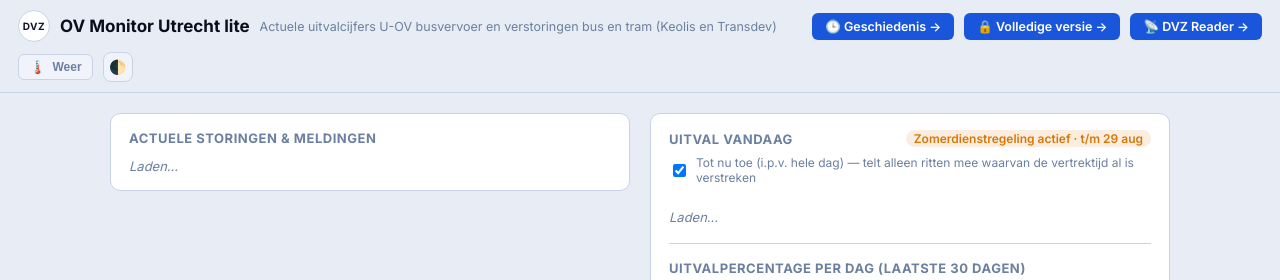
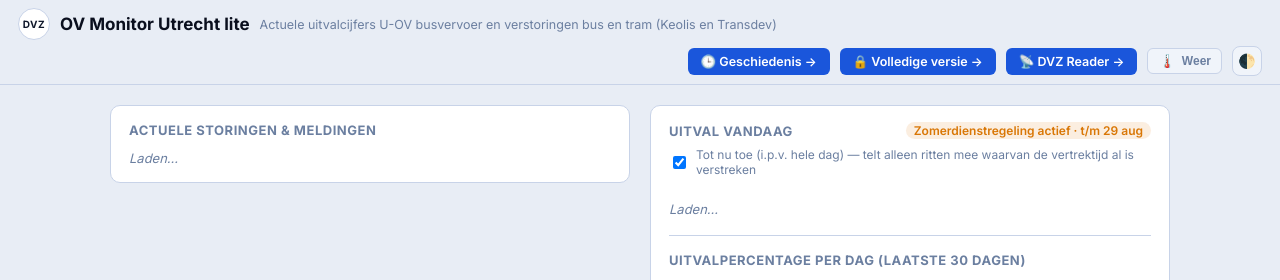
Before and after one commit to SoftMoos891/OVReader, a Flask app: template templates/lite.html in a window 1280 px wide. Shown: the top 280 px of the page. Run offline with Flask 3, Linux system fonts and the light colour scheme; the template is opened without the code that fills it, so the values that code supplies are empty; parts of the project's set-up code (start-up, migrations or seed data) failed here and were passed over; some libraries are stand-ins or nearby versions.

Commit message:
Header naar twee rijen + filters altijd op één rij
De titel "OV-monitor Utrecht" brak soms over drie regels omdat de h1
moest concurreren om breedte met te veel andere elementen (subtitel,
statustekst, alle knoppen) in één ongewrapte rij. Header is nu
opgesplitst in twee duidelijke rijen: logo/titel/subtitel op de eerste,
statustekst + knoppen op de tweede -- de titel heeft nu ruim baan en
krijgt bovendien white-space:nowrap zodat hij nooit meer breekt.

Filter-bar (Keolis/Transdev/Transdev tram e.d.) had flex-wrap:wrap
staan, waardoor de filters bij een smaller venster onder elkaar konden
komen te staan -- nu nowrap + horizontaal scrollen als het echt niet
past, zodat ze altijd naast elkaar blijven staan.

```diff
--- a/templates/lite.html
+++ b/templates/lite.html
@@ -13,9 +13,10 @@
 <style>
   * { box-sizing: border-box; }
   body { margin: 0; background: var(--bg); color: var(--text); transition: background .15s, color .15s; }
-  header { padding: 10px 18px; border-bottom: 1px solid var(--border); display: flex;
-           align-items: center; gap: 10px; flex-wrap: wrap; }
-  header h1 { font-size: 17px; margin: 0; }
+  header { padding: 8px 18px; border-bottom: 1px solid var(--border); display: flex;
+           flex-direction: column; gap: 6px; }
+  .header-row { display: flex; align-items: center; gap: 10px; flex-wrap: wrap; }
+  header h1 { font-size: 17px; margin: 0; white-space: nowrap; }
   header .sub { color: var(--muted); font-size: 12.5px; }
   header a.nav-btn.push-right { margin-left: auto; }
   header a.nav-btn { background: var(--accent); color: #fff; font-weight: 600;
@@ -63,9 +64,12 @@
 </head>
 <body>
 <header>
+  <div class="header-row">
     <a href="https://ovreader.dvznet.nl/lite" class="dvz-logo-badge" title="DVZ Reader">DVZ</a>
     <h1>OV Monitor Utrecht lite</h1>
     <span class="sub">Actuele uitvalcijfers U-OV busvervoer en verstoringen bus en tram (Keolis en Transdev)</span>
+  </div>
+  <div class="header-row">
     <a href="/lite/geschiedenis" class="nav-btn push-right" title="Log van uitval-signaleringen, NS-storingen en ernstige U-OV-meldingen">🕒 Geschiedenis &rarr;</a>
     <a href="/" class="nav-btn" title="Volledige versie (let op: inlog vereist) — veel meer informatie dan deze lite-versie">🔒 Volledige versie &rarr;</a>
     <a href="https://dvznet.nl/dvzreader.html" class="nav-btn" target="_blank" rel="noopener noreferrer" title="DVZ Reader (RSS-tool op dvznet.nl)">📡 DVZ Reader &rarr;</a>
@@ -73,6 +77,7 @@
       <span class="btn-icon" id="weatherIcon">🌡️</span><span id="weatherLabel">Weer</span>
     </button>
     <button class="theme-toggle-btn" onclick="toggleDarkMode()" title="Donkere modus">🌓</button>
+  </div>
 </header>
 
 <div class="modal-overlay" id="healthModal" onclick="if(event.target===this)closeHealthModal()">
```
Also changed, not shown: templates/index.html (+9 -5 lines). Lines whose indentation alone changed are shown as unchanged.
